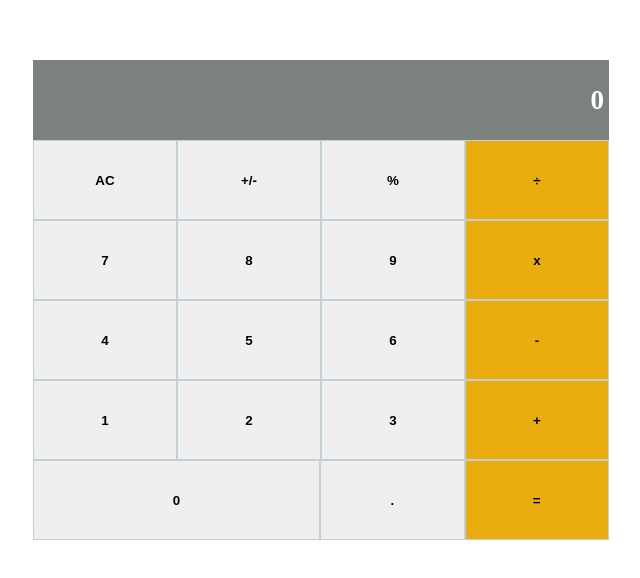
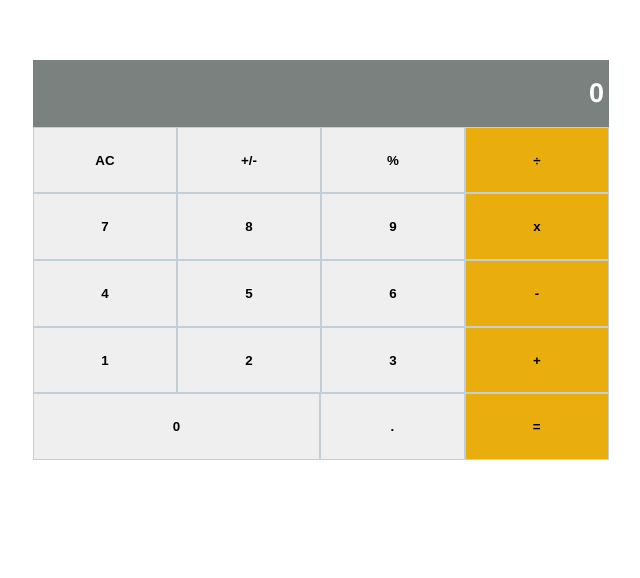
Before and after one commit to GhostEsso/Math-Magician, a React (Create React App) app: page / in a window 1280 px wide. Shown: the part 140-718 px from the top of the page, without its empty margins (287-927 px from the left). Built offline with nearby package versions, Linux system fonts and the light colour scheme.

Commit message:
logic folder added

```diff
--- a/src/components/Calculator.css
+++ b/src/components/Calculator.css
@@ -8,8 +8,9 @@
   display: flex;
   flex-direction: column;
   width: 45%;
-  height: 60vh;
+  height: 50vh;
   margin: 25vh 25vw;
+  font-family: 'Franklin Gothic Medium', 'Arial Narrow', Arial, sans-serif;
 }
 
 .row {
--- a/src/components/CallApp.js
+++ b/src/components/CallApp.js
@@ -1,5 +1,5 @@
 import { useState } from 'react';
-import calculate from '../deduction/calculate';
+import calculate from '../logic/calculate';
 
 function CalApp() {
   const [val, setval] = useState({
```
Also changed, not shown: src/logic/calculate.js (renamed from src/deduction/calculate.js), src/logic/operate.js (renamed from src/deduction/operate.js).
